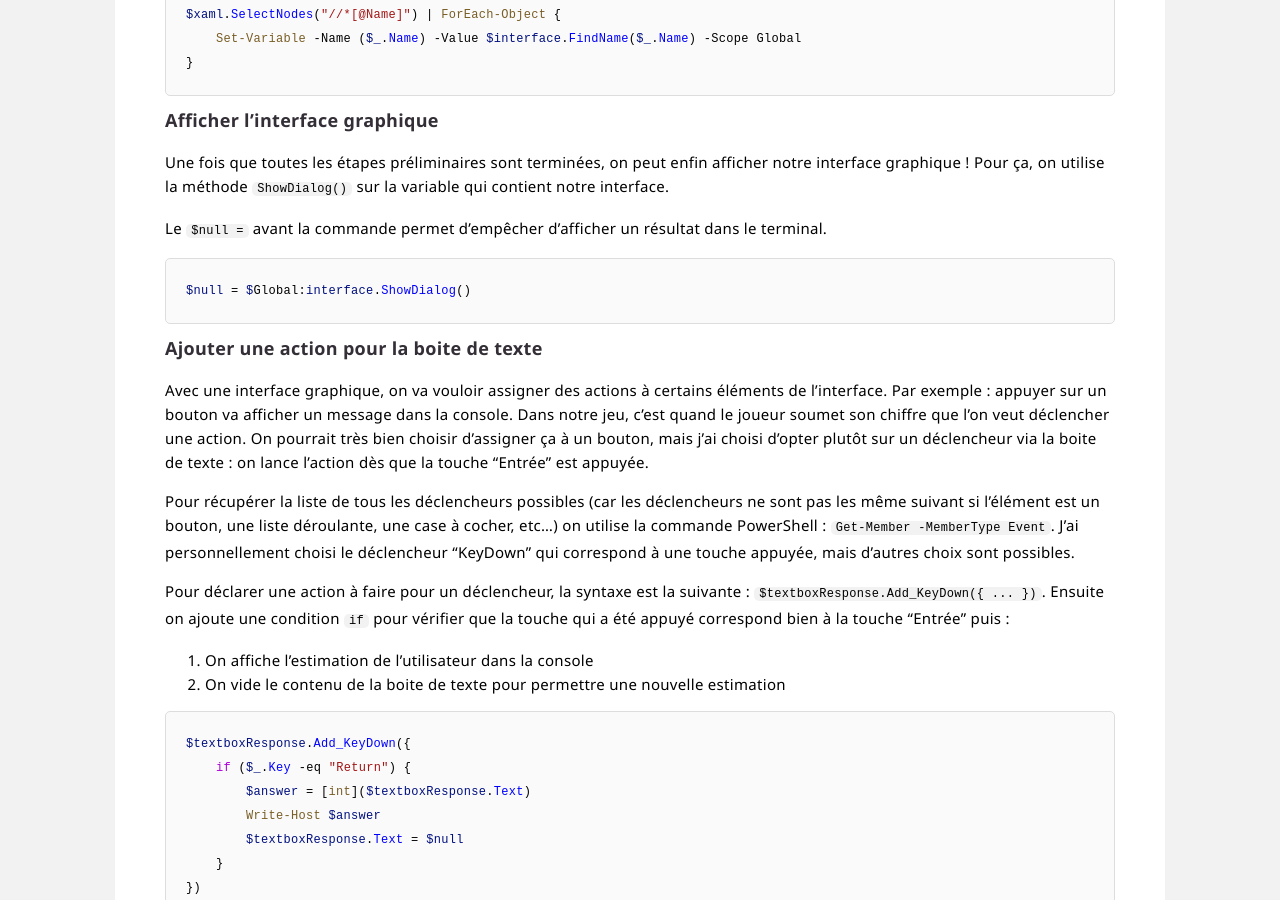
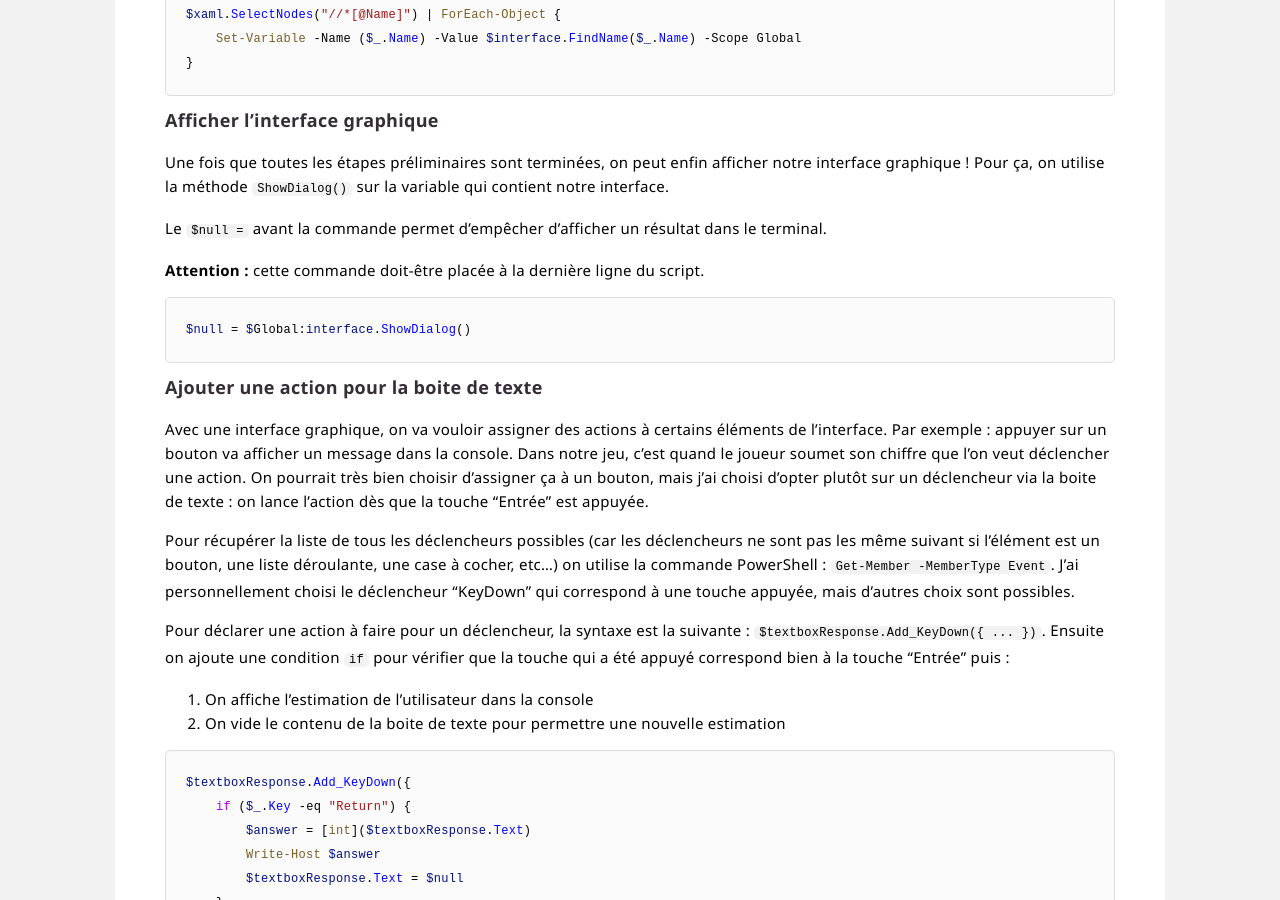
Before and after one commit to leobouard/leobouard.github.io, a Jekyll site: the page built from _posts/2022-12-01-cours-pratique-powershell-008.md, in a window 1280 px wide and 900 px high, scrolled down 2125 px. Built offline with Jekyll 4.4.1, drawn with Linux system fonts in a browser that asks for light colours; some web fonts are replaced.

Commit message:
Update 2022-12-01-cours-pratique-powershell-008.md

````diff
--- a/_posts/2022-12-01-cours-pratique-powershell-008.md
+++ b/_posts/2022-12-01-cours-pratique-powershell-008.md
@@ -24,7 +24,7 @@ Dans un premier temps, on va juste vouloir lancer l'interface graphique et laiss
 
 ### Résultat attendu
 
-![Démonstration du résultat attendu pour la partie 8](../assets/images/resultat-attendu_partie8.webp)
+![Démonstration du résultat attendu pour la partie 8](/assets/images/resultat-attendu_partie8.webp)
 
 ### Ressources
 
@@ -78,6 +78,8 @@ Une fois que toutes les étapes préliminaires sont terminées, on peut enfin af
 
 Le `$null =` avant la commande permet d'empêcher d'afficher un résultat dans le terminal.
 
+**Attention :** cette commande doit-être placée à la dernière ligne du script.
+
 ```powershell
 $null = $Global:interface.ShowDialog()
 ```
````
